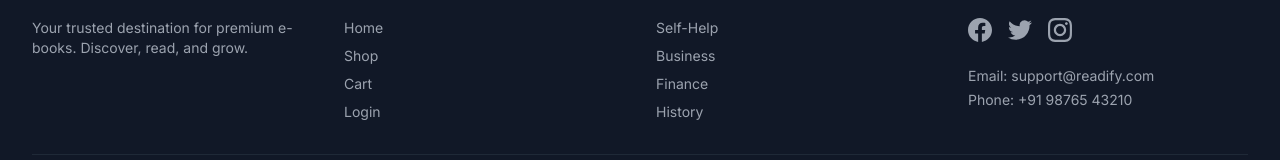
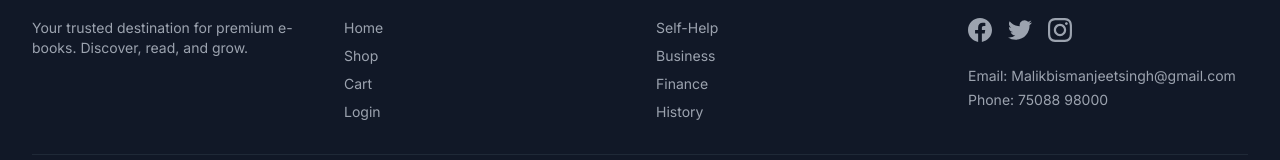
Before and after one commit to zaidiqbalcode/e-book, a React (Vite) app: page /login in a window 1280 px wide. Shown: the part 1094-1254 px from the top of the page. Built offline with nearby package versions, Linux system fonts and the light colour scheme.

Commit message:
Update contact information in footer

```diff
--- a/src/components/Footer.jsx
+++ b/src/components/Footer.jsx
@@ -125,8 +125,8 @@ const Footer = () => {
               </a>
             </div>
             <div className="mt-6 text-gray-400 text-sm">
-              <p>Email: support@readify.com</p>
-              <p className="mt-1">Phone: +91 98765 43210</p>
+              <p>Email: Malikbismanjeetsingh@gmail.com</p>
+              <p className="mt-1">Phone: 75088 98000</p>
             </div>
           </div>
         </div>
```
